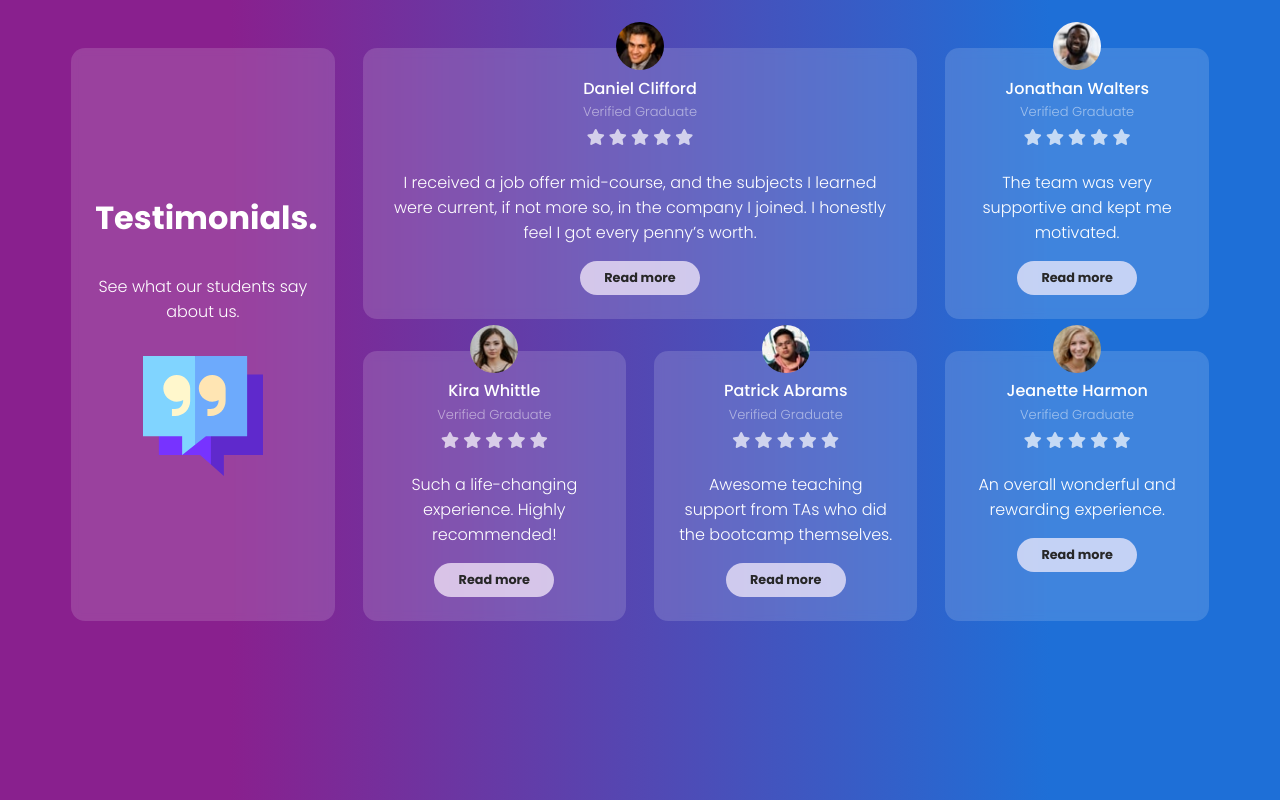
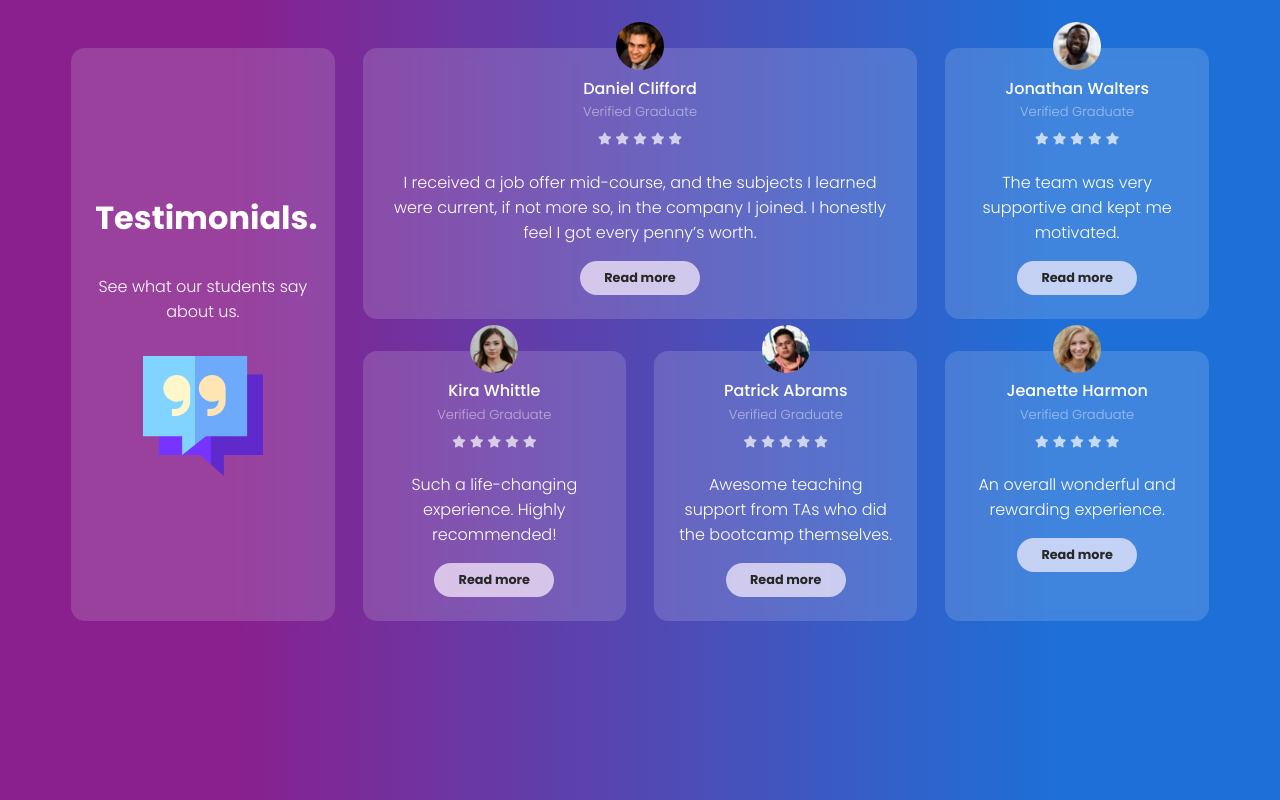
Before and after one commit to marugy99/testimonials-remake, a plain HTML site: page index.html in a window 1280 px wide. Drawn offline with Linux system fonts and the light colour scheme.

Commit message:
Add files via upload

```diff
--- a/index.html
+++ b/index.html
@@ -40,11 +40,11 @@
             </div>
 
             <div class="icons">
-              <i class="fas fa-star"></i>
-              <i class="fas fa-star"></i>
-              <i class="fas fa-star"></i>
-              <i class="fas fa-star"></i>
-              <i class="fas fa-star"></i>
+              <i class="fas fa-star fa-xs"></i>
+              <i class="fas fa-star fa-xs"></i>
+              <i class="fas fa-star fa-xs"></i>
+              <i class="fas fa-star fa-xs"></i>
+              <i class="fas fa-star fa-xs"></i>
             </div>
           </div>
 
@@ -66,11 +66,11 @@
             </div>
 
             <div class="icons">
-              <i class="fas fa-star"></i>
-              <i class="fas fa-star"></i>
-              <i class="fas fa-star"></i>
-              <i class="fas fa-star"></i>
-              <i class="fas fa-star"></i>
+              <i class="fas fa-star fa-xs"></i>
+              <i class="fas fa-star fa-xs"></i>
+              <i class="fas fa-star fa-xs"></i>
+              <i class="fas fa-star fa-xs"></i>
+              <i class="fas fa-star fa-xs"></i>
             </div>
 
           </div>
@@ -93,11 +93,11 @@
             </div>
 
             <div class="icons">
-              <i class="fas fa-star"></i>
-              <i class="fas fa-star"></i>
-              <i class="fas fa-star"></i>
-              <i class="fas fa-star"></i>
-              <i class="fas fa-star"></i>
+              <i class="fas fa-star fa-xs"></i>
+              <i class="fas fa-star fa-xs"></i>
+              <i class="fas fa-star fa-xs"></i>
+              <i class="fas fa-star fa-xs"></i>
+              <i class="fas fa-star fa-xs"></i>
             </div>
 
           </div>
@@ -121,11 +121,11 @@
             </div>
 
             <div class="icons">
-              <i class="fas fa-star"></i>
-              <i class="fas fa-star"></i>
-              <i class="fas fa-star"></i>
-              <i class="fas fa-star"></i>
-              <i class="fas fa-star"></i>
+              <i class="fas fa-star fa-xs"></i>
+              <i class="fas fa-star fa-xs"></i>
+              <i class="fas fa-star fa-xs"></i>
+              <i class="fas fa-star fa-xs"></i>
+              <i class="fas fa-star fa-xs"></i>
             </div>
 
           </div>
@@ -148,11 +148,11 @@
             </div>
 
             <div class="icons">
-              <i class="fas fa-star"></i>
-              <i class="fas fa-star"></i>
-              <i class="fas fa-star"></i>
-              <i class="fas fa-star"></i>
-              <i class="fas fa-star"></i>
+              <i class="fas fa-star fa-xs"></i>
+              <i class="fas fa-star fa-xs"></i>
+              <i class="fas fa-star fa-xs"></i>
+              <i class="fas fa-star fa-xs"></i>
+              <i class="fas fa-star fa-xs"></i>
             </div>
           </div>
 
```
